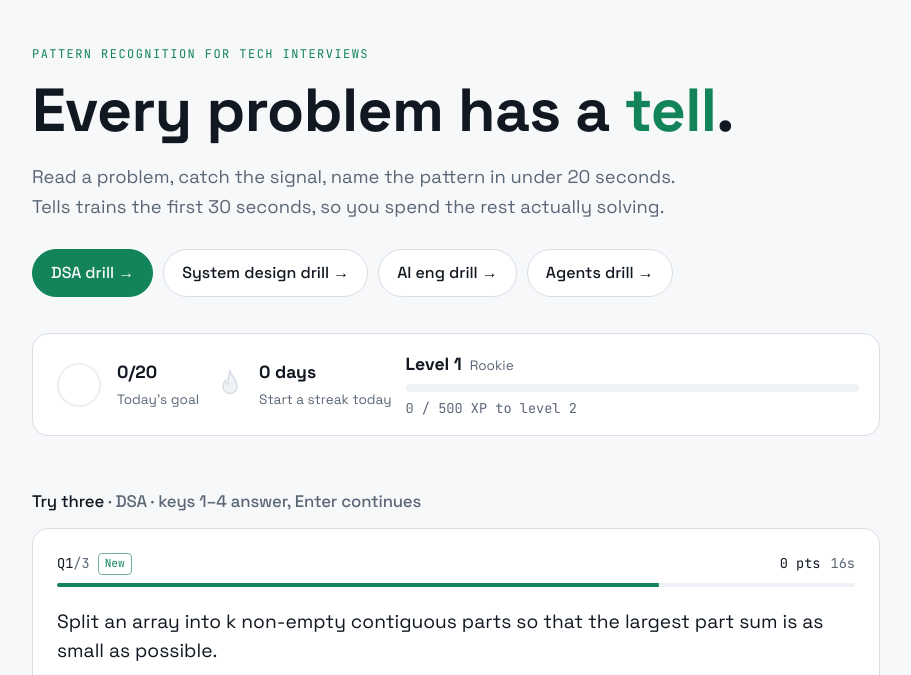
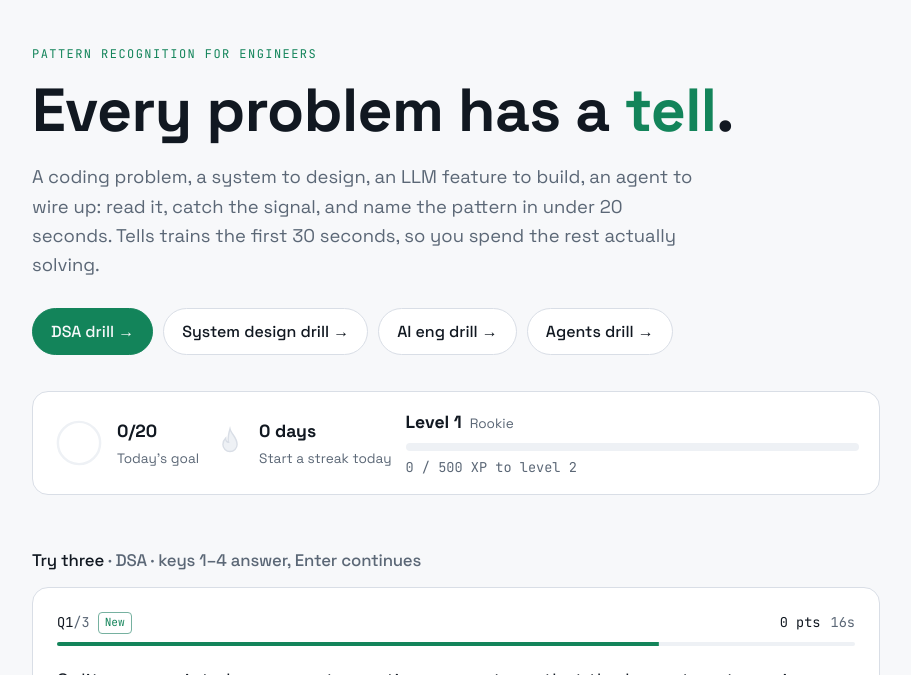
Before and after one commit to clarkngo/tells, an Astro site: page / in a window 1280 px wide. Shown: the part 77-752 px from the top of the page, without its empty margins (184-1095 px from the left). Built offline with nearby package versions, Linux system fonts and the light colour scheme; Astro itself is replaced by a stand-in of ours.

Commit message:
Update home hero to cover AI tracks
Co-Authored-By: Claude Opus 5.5 <noreply@anthropic.com>

```diff
--- a/src/layouts/Base.astro
+++ b/src/layouts/Base.astro
@@ -3,7 +3,7 @@ import '../styles/global.css';
 import { tracks } from '../lib/tracks';
 import Player from '../components/Player';
 interface Props { title?: string; description?: string }
-const { title, description = 'Train the first 30 seconds of a coding problem: spot the tell, name the pattern.' } = Astro.props;
+const { title, description = 'Train the first 30 seconds of any problem, from algorithms and system design to AI engineering and agents: spot the tell, name the pattern.' } = Astro.props;
 const base = import.meta.env.BASE_URL;
 const path = Astro.url.pathname;
 const nav = tracks.map((t) => ({ prefix: `${base}${t.slug}/`, label: t.short }));
--- a/src/pages/index.astro
+++ b/src/pages/index.astro
@@ -8,10 +8,11 @@ const base = import.meta.env.BASE_URL;
 ---
 <Base>
   <section class="hero">
-    <p class="eyebrow">Pattern recognition for tech interviews</p>
+    <p class="eyebrow">Pattern recognition for engineers</p>
     <h1>Every problem has a <span class="hl">tell</span>.</h1>
     <p class="lede">
-      Read a problem, catch the signal, name the pattern in under 20 seconds.
+      A coding problem, a system to design, an LLM feature to build, an agent to wire up:
+      read it, catch the signal, and name the pattern in under 20 seconds.
       Tells trains the first 30 seconds, so you spend the rest actually solving.
     </p>
     <div class="row">
```
